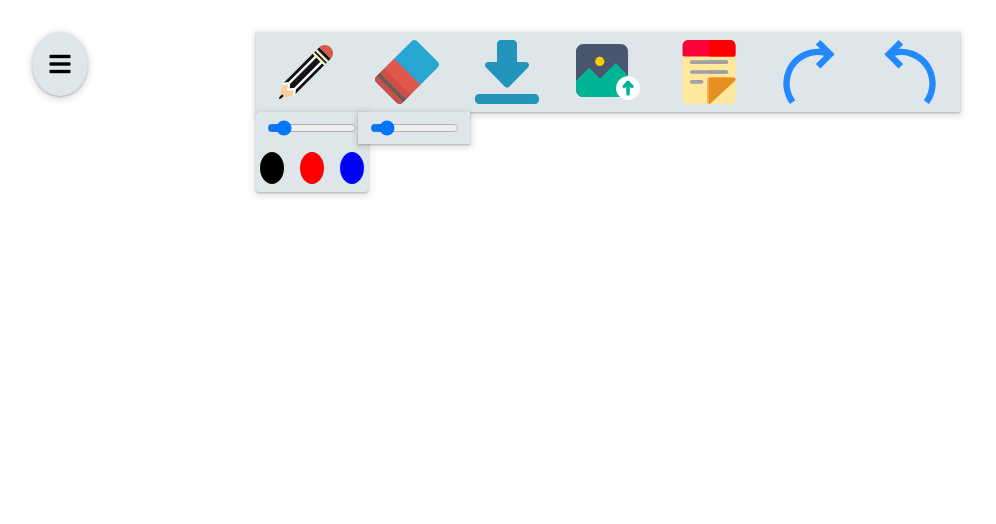
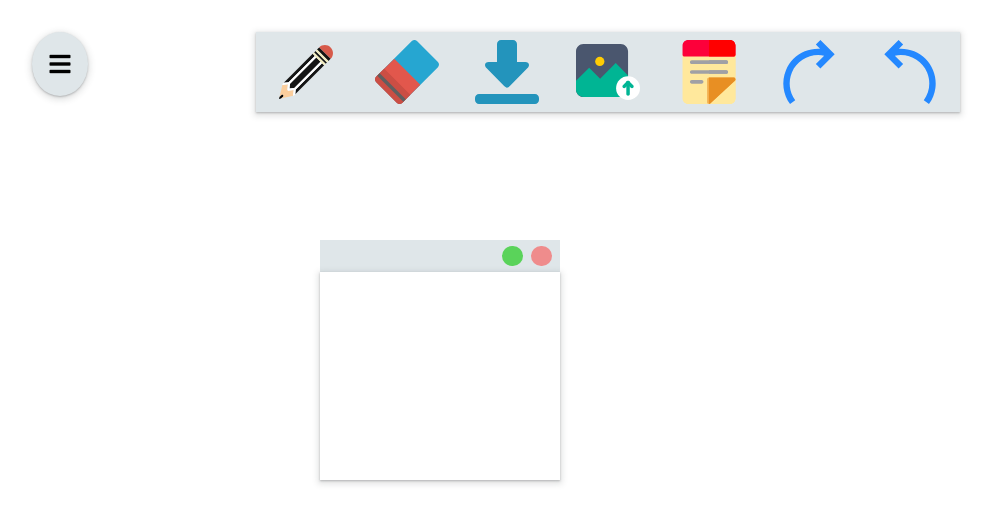
Before and after one commit to hvk82/openboard, a plain HTML site: page index.html in a window 1280 px wide. Both pictures are taken after a click on the picture 708 px from the left and 72 px from the top of the page. Shown: the whole page, without its empty margins (0-996 px from the left). Drawn offline with Linux system fonts and the light colour scheme.

Commit message:
sticky bar

```diff
--- a/style.css
+++ b/style.css
@@ -38,6 +38,7 @@ body {
   display: block;
 }
 .pencil-tool-cont {
+  display: none;
   top: 7rem;
   left: 20vw;
   width: 7rem;
@@ -87,10 +88,60 @@ body {
   left: 28vw;
   width: 7rem;
   height: 2rem;
-  display: flex;
+  display: none;
   align-items: center;
   justify-content: center;
 }
 .eraser-tool-cont input {
   width: 80%;
 }
+.scale-tools {
+  animation-name: scale-tools;
+  animation-duration: 0.8s;
+}
+@keyframes scale-tools {
+  0% {
+    transform: scale(0.1);
+  }
+  100% {
+    transform: scale(1);
+  }
+}
+.sticky-cont {
+  height: 15rem;
+  width: 15rem;
+  background-color: #dfe6e9;
+  position: absolute;
+  top: 15rem;
+  left: 20rem;
+}
+.header-cont {
+  height: 2rem;
+  display: flex;
+  justify-content: flex-end;
+  align-items: center;
+}
+.header-cont > * {
+  height: 1.3rem;
+  width: 1.3rem;
+  border-radius: 50%;
+  margin-right: 0.5rem;
+}
+.remove {
+  background-color: rgb(239, 140, 140);
+}
+.minimize {
+  background-color: rgb(90, 211, 90);
+}
+.note-cont {
+  height: calc(100% - 2rem);
+  box-shadow: rgba(60, 64, 67, 0.3) 0px 1px 2px 0px,
+    rgba(60, 64, 67, 0.15) 0px 2px 6px 2px;
+}
+textarea {
+  width: 100%;
+  height: 100%;
+  outline: none;
+  resize: none;
+  border: none;
+}
--- a/tools.js
+++ b/tools.js
@@ -5,6 +5,7 @@ let pencilToolCont = document.querySelector(".pencil-tool-cont");
 let eraserToolCont = document.querySelector(".eraser-tool-cont");
 let pencil = document.querySelector(".pencil");
 let eraser = document.querySelector(".eraser");
+let sticky = document.querySelector(".sticky");
 let pencilFlag = false;
 let eraserFlag = false;
 
@@ -38,3 +39,55 @@ eraser.addEventListener("click", (e) => {
   if (eraserFlag) eraserToolCont.style.display = "block";
   else eraserToolCont.style.display = "none";
 });
+sticky.addEventListener("click", (e) => {
+  let stickyCont = document.createElement("div");
+  stickyCont.setAttribute("class", "sticky-cont");
+  stickyCont.innerHTML = `
+  <div class="header-cont">
+        <div class="minimize"></div>
+        <div class="remove"></div>
+      </div>
+      <div class="note-cont">
+        <textarea></textarea>
+      </div>
+  `;
+  document.body.appendChild(stickyCont);
+
+  stickyCont.onmousedown = function (event) {
+    dragAndDrop(stickyCont, event);
+  };
+
+  stickyCont.ondragstart = function () {
+    return false;
+  };
+});
+function dragAndDrop(element, event) {
+  let shiftX = event.clientX - element.getBoundingClientRect().left;
+  let shiftY = event.clientY - element.getBoundingClientRect().top;
+
+  element.style.position = "absolute";
+  element.style.zIndex = 1000;
+  document.body.append(element);
+
+  moveAt(event.pageX, event.pageY);
+
+  // moves the ball at (pageX, pageY) coordinates
+  // taking initial shifts into account
+  function moveAt(pageX, pageY) {
+    element.style.left = pageX - shiftX + "px";
+    element.style.top = pageY - shiftY + "px";
+  }
+
+  function onMouseMove(event) {
+    moveAt(event.pageX, event.pageY);
+  }
+
+  // move the ball on mousemove
+  document.addEventListener("mousemove", onMouseMove);
+
+  // drop the ball, remove unneeded handlers
+  element.onmouseup = function () {
+    document.removeEventListener("mousemove", onMouseMove);
+    element.onmouseup = null;
+  };
+}
```
Also changed, not shown: index.html (+11 -0 lines).
